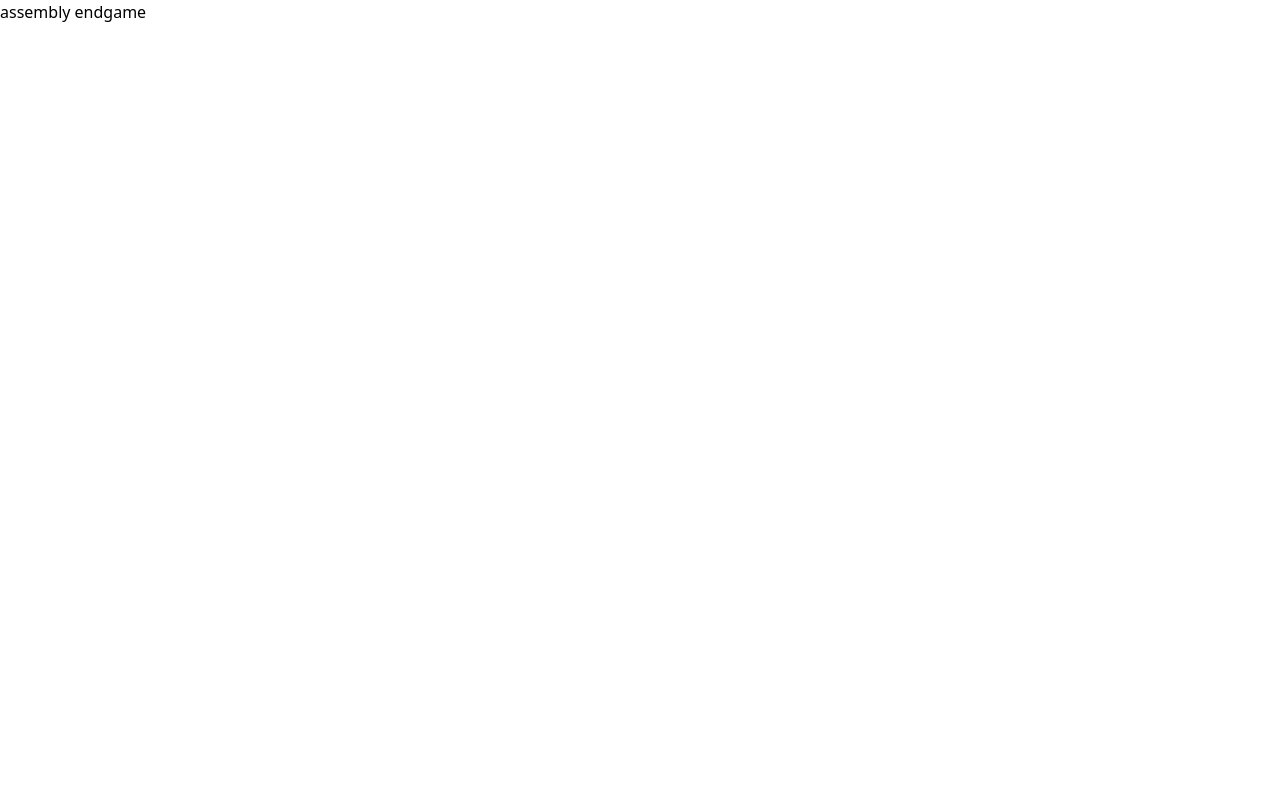
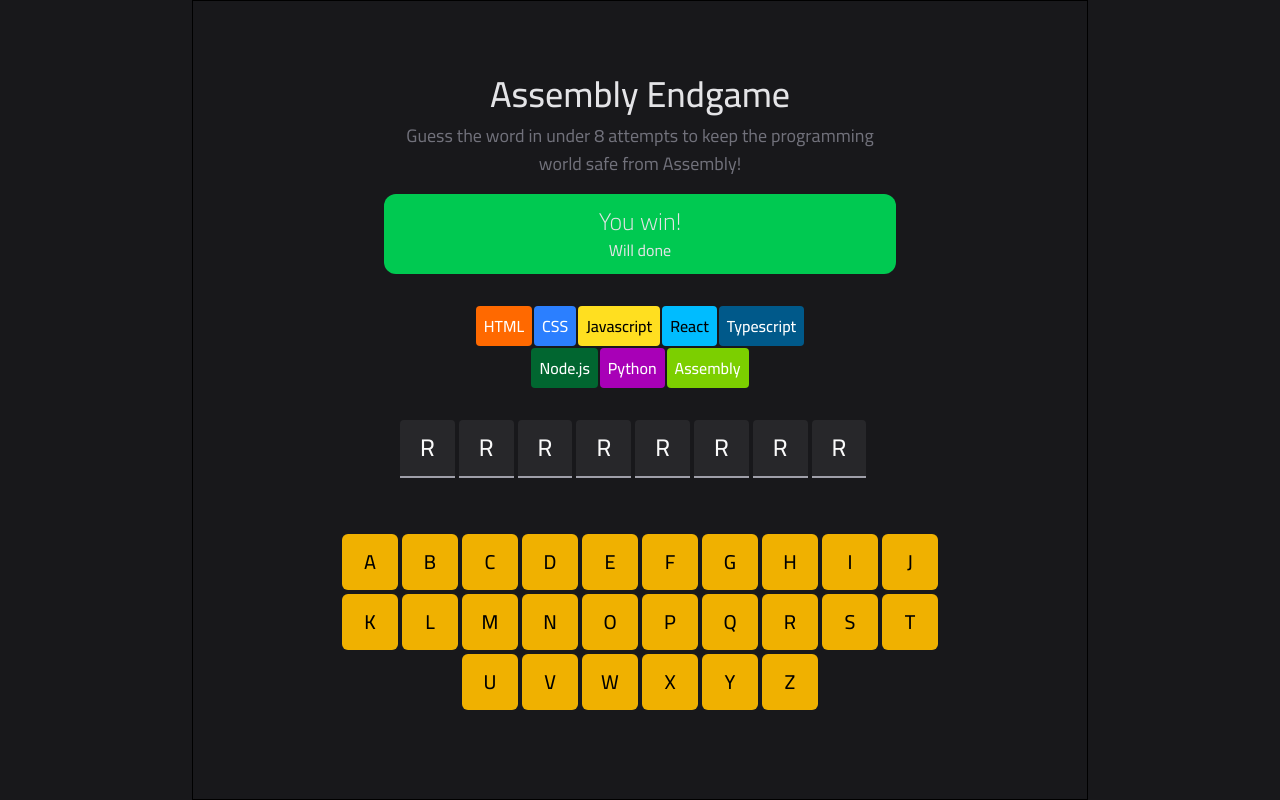
Before and after one commit to ahmedbadry-dev/assembly-endgame, a React (Vite) app: page / in a window 1280 px wide. Built offline with nearby package versions, Linux system fonts and the light colour scheme.

Commit message:
UI( implement ):  main game components and layout

```diff
--- a/src/App.tsx
+++ b/src/App.tsx
@@ -1,10 +1,17 @@
+import GameBoard from "./components/GameBoard"
+import Header from "./components/Header"
+import Keyboard from "./components/Keyboard"
 
 
 function App() {
 
   return (
-    <div>
-      assembly endgame
+    <div className="bg-zinc-900 h-dvh font-display">
+      <div className=" border max-w-4xl h-full m-auto p-4 flex flex-col justify-center items-center ">
+        <Header />
+        <GameBoard />
+        <Keyboard />
+      </div>
     </div>
   )
 }
--- a/src/components/GameBoard.tsx
+++ b/src/components/GameBoard.tsx
@@ -1,7 +1,34 @@
 
 const GameBoard = () => {
     return (
-        <div>GameBoard</div>
+        <div className="min-w-lg  flex flex-col items-center mb-10">
+            <div className="w-full bg-green-500 p-3 text-center text-zinc-200 rounded-xl mb-8">
+                <p className="text-2xl font-light ">You win!</p>
+                <p className="text-md">Will done</p>
+            </div>
+
+            <div className=" flex flex-wrap gap-0.5 max-w-sm  justify-center items-center mb-8">
+                <span className="p-2 font-medium rounded-sm bg-orange-500 text-white">HTML</span>
+                <span className="p-2 font-medium rounded-sm bg-blue-500 text-white">CSS</span>
+                <span className="p-2 font-medium rounded-sm bg-yellow-300 ">Javascript</span>
+                <span className="p-2 font-medium rounded-sm bg-sky-400">React</span>
+                <span className="p-2 font-medium rounded-sm bg-sky-800 text-white">Typescript</span>
+                <span className="p-2 font-medium rounded-sm bg-green-800 text-white">Node.js</span>
+                <span className="p-2 font-medium rounded-sm bg-fuchsia-700 text-white">Python</span>
+                <span className="p-2 font-medium rounded-sm bg-lime-500 text-white">Assembly</span>
+            </div>
+
+            <div className="flex w-full px-4 gap-x-1 text-zinc-50">
+                <p className="bg-zinc-800 rounded-t p-3 px-5 font-medium border-b-2 border-zinc-400  text-2xl">R</p>
+                <p className="bg-zinc-800 rounded-t p-3 px-5 font-medium border-b-2 border-zinc-400  text-2xl">R</p>
+                <p className="bg-zinc-800 rounded-t p-3 px-5 font-medium border-b-2 border-zinc-400  text-2xl">R</p>
+                <p className="bg-zinc-800 rounded-t p-3 px-5 font-medium border-b-2 border-zinc-400  text-2xl">R</p>
+                <p className="bg-zinc-800 rounded-t p-3 px-5 font-medium border-b-2 border-zinc-400  text-2xl">R</p>
+                <p className="bg-zinc-800 rounded-t p-3 px-5 font-medium border-b-2 border-zinc-400  text-2xl">R</p>
+                <p className="bg-zinc-800 rounded-t p-3 px-5 font-medium border-b-2 border-zinc-400  text-2xl">R</p>
+                <p className="bg-zinc-800 rounded-t p-3 px-5 font-medium border-b-2 border-zinc-400  text-2xl">R</p>
+            </div>
+        </div>
     )
 }
 
--- a/src/components/Header.tsx
+++ b/src/components/Header.tsx
@@ -1,7 +1,11 @@
 
 const Header = () => {
     return (
-        <div>Header</div>
+        <div className="text-center mb-4">
+            <h1 className="text-4xl font-medium mb-2 text-zinc-200">Assembly Endgame</h1>
+            <p className="max-w-lg text-lg text-zinc-500">Guess the word in under 8 attempts to keep the
+                programming world safe from Assembly!</p>
+        </div>
     )
 }
 
--- a/src/components/Keyboard.tsx
+++ b/src/components/Keyboard.tsx
@@ -1,7 +1,24 @@
+import { KEYBOARD } from "../data/words"
+const Keyboard = () => {
 
-const Keyboard = () => {
     return (
-        <div>Keyboard</div>
+        <div className=" max-w-2xl p-4 flex flex-wrap gap-1 justify-center">
+            {
+                KEYBOARD.map((letter) => (
+                    <button key={letter}
+                        className="
+                        bg-yellow-500 w-14 h-14
+                        rounded-md text-xl font-medium
+                        cursor-pointer
+                        hover:bg-amber-600
+                        transition-colors duration-200
+                    "
+                    >
+                        {letter}
+                    </button>
+                ))
+            }
+        </div>
     )
 }
 
--- a/src/data/words.ts
+++ b/src/data/words.ts
@@ -0,0 +1,4 @@
+export const KEYBOARD = Array.from(
+  { length: 26 },
+  (_, i) => String.fromCharCode(65 + i)
+)
--- a/src/index.css
+++ b/src/index.css
@@ -1 +1,6 @@
+@import url('https://fonts.googleapis.com/css2?family=Cairo:wght@200..1000&family=Poppins:ital,wght@0,100;0,200;0,300;0,400;0,500;0,600;0,700;0,800;0,900;1,100;1,200;1,300;1,400;1,500;1,600;1,700;1,800;1,900&display=swap');
 @import "tailwindcss";
+
+@theme {
+    --font-display: "Cairo", sans-serif;
+}
```
Also changed, not shown: text.txt (added).
